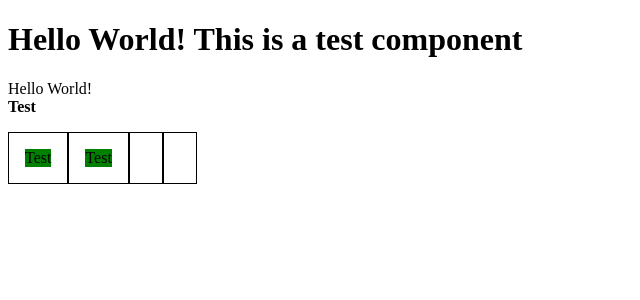
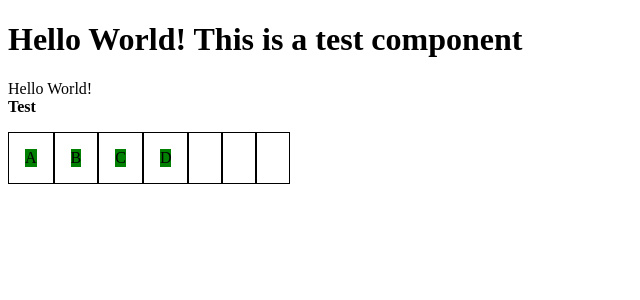
Before and after one commit to ultraflame4/ultr42-react-components, a React (Vite) app: page / in a window 1280 px wide. Shown: the top 300 px of the page, without its empty margins (0-640 px from the left). Built offline with nearby package versions, Linux system fonts and the light colour scheme.

Commit message:
Completed drag and drop

```diff
--- a/src/App.tsx
+++ b/src/App.tsx
@@ -16,14 +16,9 @@ function App() {
 
         </p>
 
-      <DragAndDropContainer>
-        <DnDItemContainer item={p => <DnDItem parent={p}>Test</DnDItem>}/>
-        <DnDItemContainer item={p => <DnDItem parent={p}>Test</DnDItem>}/>
-
-        <DnDItemContainer />
-        <DnDItemContainer />
-
-      </DragAndDropContainer>
+      <DragAndDropContainer
+          items={["A","B","C","D",null,null,null]}
+      />
 
         <br/>
         <br/>
--- a/src/components/DragAndDrop/DragAndDrop.module.css
+++ b/src/components/DragAndDrop/DragAndDrop.module.css
@@ -6,6 +6,8 @@
 .DnDItemContainer{
     padding: 1em;
     border: 1px solid black;
+
+    transition: all 200ms ease;
 }
 
 .DnDItemContainer:hover{
@@ -26,5 +28,6 @@
 }
 
 .DnDItem[dragged]{
+    position: fixed;
     pointer-events: none;
 }
--- a/src/components/DragAndDrop/DragAndDrop.tsx
+++ b/src/components/DragAndDrop/DragAndDrop.tsx
@@ -1,70 +1,68 @@
 import {convRelativeElement, defComponent} from "../utils";
 import classes from "./DragAndDrop.module.css";
-import React, {MutableRefObject, useContext, useEffect, useRef, useState} from "react";
+import React, {MutableRefObject, ReactElement, useContext, useEffect, useRef, useState} from "react";
 
-interface DnDContext{
-    draggedItem:object|null // Object that is being dragged
+interface DnDContext {
+    draggedItemIndex: number | null // Object that is being dragged
+
 }
 
-const DnDContext = React.createContext<DnDContext|null>(null);
-interface DnDItemParent{
-    setItem(ref:MutableRefObject<any>):void;
+const DnDContext = React.createContext<DnDContext | null>(null);
+
+
+interface DnDItemProps {
+    itemIndex: number
 }
 
-interface DnDItemProps{
-    parent:DnDItemParent
-}
 export const DnDItem = defComponent<DnDItemProps>(props => {
     const mouseDowned = useRef(false)
     const elementRef = useRef<HTMLDivElement>(null)
-    const initialRel = useRef<{ x:number,y:number }|null>(null)
+    const initialRel = useRef<{ x: number, y: number } | null>(null)
     const dndCtx = useContext(DnDContext)
 
 
-    function onMouseDown(ev:React.MouseEvent){
-        mouseDowned.current=true
+    function onMouseDown(ev: React.MouseEvent) {
+        mouseDowned.current = true
         if (!elementRef.current) return;
-        elementRef.current.setAttribute("dragged","")
+        elementRef.current.setAttribute("dragged", "")
 
-        setTimeout(args => {initialRel.current= {x:ev.clientX,y:ev.clientY}},0)
+        setTimeout(args => {
+            initialRel.current = {x: ev.clientX, y: ev.clientY}
+        }, 0)
     }
-
-    useEffect(() => {
-        props.parent.setItem(elementRef)
-    },[props.parent])
 
 
     useEffect(() => {
 
-        function moveCallback(ev:MouseEvent){
+        function moveCallback(ev: MouseEvent) {
             if (!mouseDowned.current) return
             if (!elementRef.current) return;
             if (!initialRel.current) return;
             if (!dndCtx) return;
 
-            dndCtx.draggedItem=elementRef.current
-
-            elementRef.current?.style.setProperty("--x",`${ev.clientX-initialRel.current.x}px`);
-            elementRef.current?.style.setProperty("--y",`${ev.clientY-initialRel.current.y}px`);
+            dndCtx.draggedItemIndex = props.itemIndex
+            elementRef.current?.style.setProperty("--x", `${ev.clientX - initialRel.current.x}px`);
+            elementRef.current?.style.setProperty("--y", `${ev.clientY - initialRel.current.y}px`);
             // elementRef.current?.style.setProperty("--x",`${ev.clientX}px`);
             // elementRef.current?.style.setProperty("--y",`${ev.clientY}px`);
         }
 
-        function onMouseUp(ev:MouseEvent){
+        function onMouseUp(ev: MouseEvent) {
             if (!dndCtx) return;
+            setTimeout(() => {dndCtx.draggedItemIndex = null},0)
 
-            dndCtx.draggedItem=null
-            mouseDowned.current=false
+            mouseDowned.current = false
             elementRef.current?.style.removeProperty("--x");
             elementRef.current?.style.removeProperty("--y");
+
             elementRef.current?.removeAttribute("dragged")
         }
 
-        window.addEventListener("mousemove",moveCallback)
-        window.addEventListener("mouseup",onMouseUp)
-        return ()=>{
-            window.removeEventListener("mousemove",moveCallback)
-            window.removeEventListener("mouseup",onMouseUp)
+        window.addEventListener("mousemove", moveCallback)
+        window.addEventListener("mouseup", onMouseUp)
+        return () => {
+            window.removeEventListener("mousemove", moveCallback)
+            window.removeEventListener("mouseup", onMouseUp)
         }
     })
 
@@ -75,69 +73,102 @@ export const DnDItem = defComponent<DnDItemProps>(props => {
     )
 })
 
-interface DnDItemContainerProps{
-    item?:(p:DnDItemParent)=>React.ReactElement
+interface DnDItemContainerProps {
+    currentItemIndex: number | null
+    containerIndex: number
+    item: React.ReactNode
+    onDropItem:(from:number,to:number)=>void
 }
 
 export const DnDItemContainer = defComponent<DnDItemContainerProps>(props => {
-    const item = useRef<MutableRefObject<any>|null>(null)
-    const containerRef = useRef<HTMLElement>(null)
+    const dndCtx = useContext(DnDContext)
+    const isDroppable = useRef(false)
+    const containerRef = useRef<HTMLDivElement>(null)
 
-    let child = props.item?.({
-        setItem(ref: React.MutableRefObject<any>) {
-            item.current=ref
-        }
-    })
-    const dndCtx = useContext(DnDContext)
-
-    function isDraggedItemMine(){
-        if (!item?.current){
-            return false
-        }
-        return item?.current?.current==dndCtx?.draggedItem
+    function isDraggedItemMine() {
+        return props.currentItemIndex == dndCtx?.draggedItemIndex
     }
 
-    function onHover(ev:React.MouseEvent){
-        containerRef.current?.removeAttribute("dragover")
+    function onHover(ev: React.MouseEvent) {
 
-        if (!isDraggedItemMine() && dndCtx!.draggedItem!==null && item.current===null){
-            containerRef.current?.setAttribute("dragover","")
+        if (!isDraggedItemMine() && dndCtx!.draggedItemIndex !== null && props.currentItemIndex === null) {
+
+            isDroppable.current = true
+            containerRef.current?.setAttribute("dragover", "")
         }
     }
 
-    function onMouseLeave(ev:React.MouseEvent){
+    function onMouseLeave(ev: React.MouseEvent) {
+
         containerRef.current?.removeAttribute("dragover")
+        isDroppable.current = false
     }
+
+    function OnDroppedOn() {
+        if (!dndCtx) return;
+        if (dndCtx.draggedItemIndex===null) return;
+
+        props.onDropItem(dndCtx.draggedItemIndex,props.containerIndex)
+    }
+
 
     useEffect(() => {
 
-        function onMouseUp(ev:MouseEvent){
+        function onMouseUp(ev: MouseEvent) {
             if (!dndCtx) return;
             containerRef.current?.removeAttribute("dragover")
+            if (isDroppable.current) {
+                OnDroppedOn()
+            }
         }
 
-        window.addEventListener("mouseup",onMouseUp)
-        return ()=>{
-            window.removeEventListener("mouseup",onMouseUp)
+        window.addEventListener("mouseup", onMouseUp)
+        return () => {
+            window.removeEventListener("mouseup", onMouseUp)
         }
     })
 
     return (
         <div className={classes.DnDItemContainer} onMouseOver={onHover} onMouseLeave={onMouseLeave} ref={containerRef}>
-            {child}
+            {props.item}
         </div>
     )
 })
-export const DragAndDropContainer = defComponent(props => {
 
+interface DragAndDropContainerProps {
+    items: Array<React.ReactNode | null>
+}
+
+export function DragAndDropContainer(props: DragAndDropContainerProps) {
+    const [items, setItems] = useState(props.items)
+
+    function ReOrderItems(from:number, to:number){
+
+        setItems(prevState => {
+
+            let newItems =  [...prevState]
+            let fromItem = newItems[from]
+            newItems[from] = null
+            newItems[to]=fromItem
+            return newItems
+        })
+    }
 
     return (
         <DnDContext.Provider value={{
-            draggedItem:null
+            draggedItemIndex: null
         }}>
             <div className={classes.DnDContainer}>
-                {props.children}
+                {items?.map((value, index) => {
+
+                    return <DnDItemContainer
+                        onDropItem={ReOrderItems}
+                        containerIndex={index}
+                        currentItemIndex={value===null?null:index}
+                        item={value===null?<></>:<DnDItem itemIndex={index}>{value}</DnDItem>}
+                        key={index}/>
+                })}
             </div>
         </DnDContext.Provider>
     )
-})
+}
```
